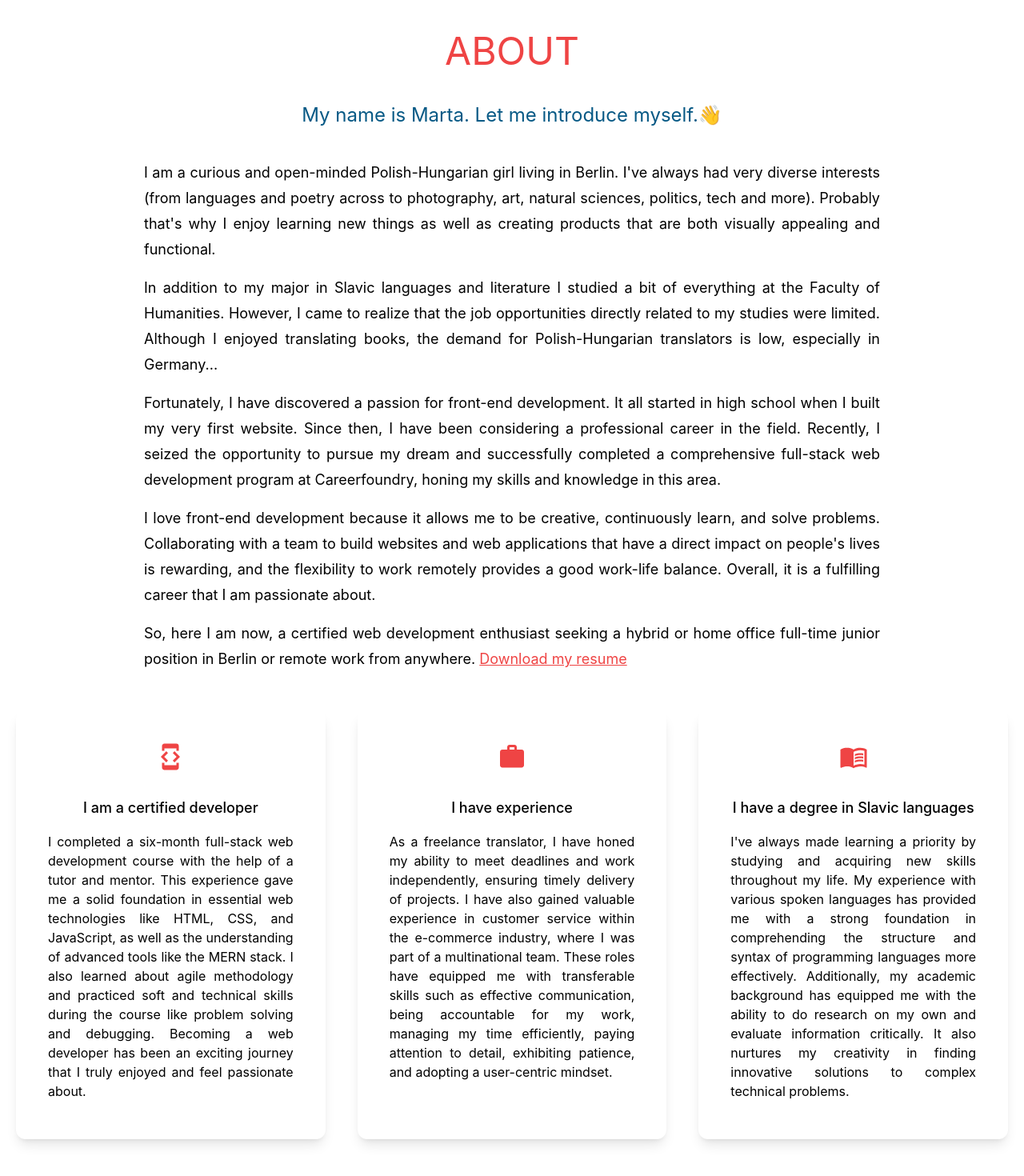
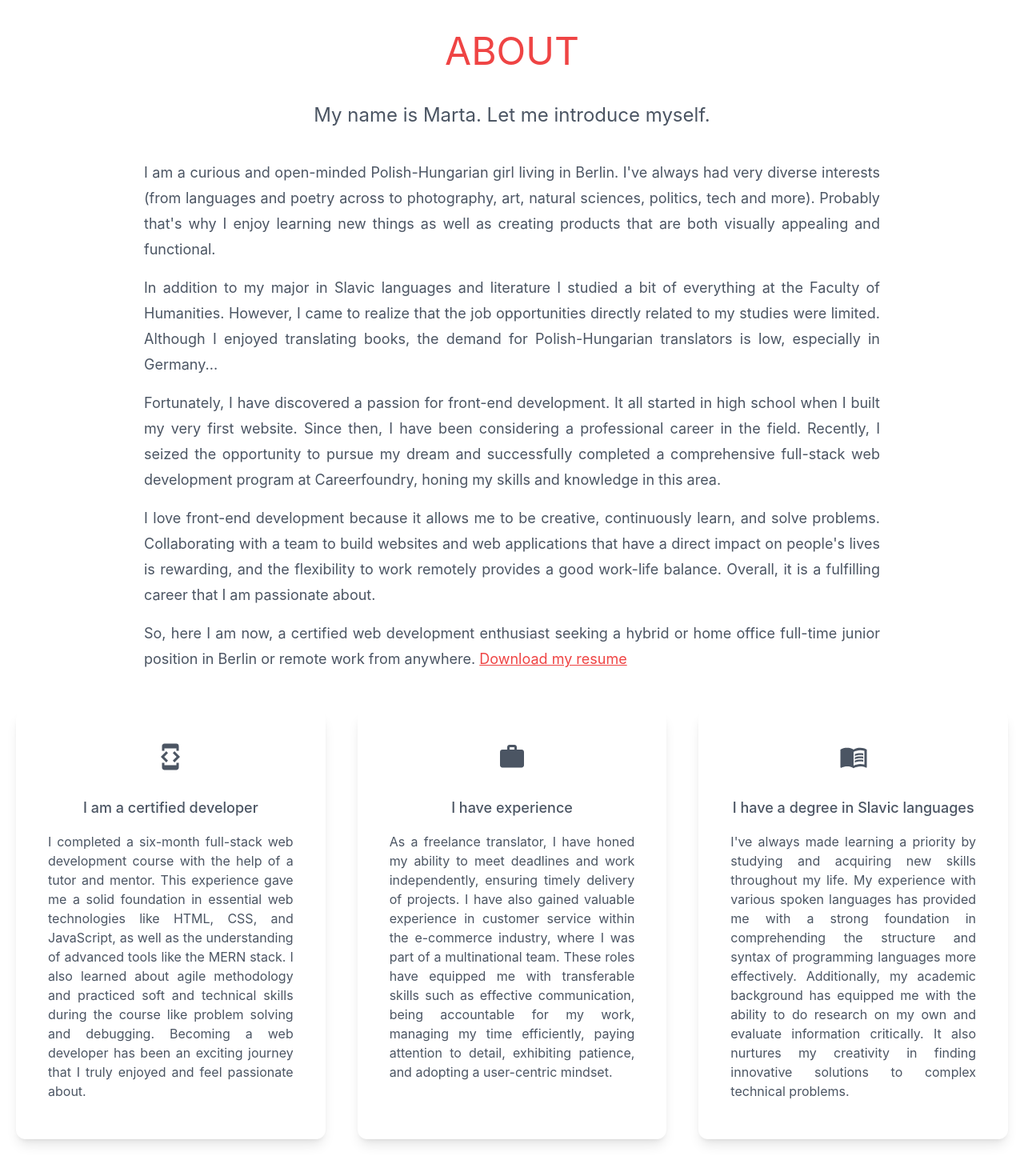
Before and after one commit to martalexaa/my-portfolio, a Next.js app: page / in a window 1280 px wide. Shown: the part 840-2310 px from the top of the page at 80% size. Built offline with nearby package versions, Linux system fonts and the light colour scheme.

Commit message:
Update index.js

```diff
--- a/pages/index.js
+++ b/pages/index.js
@@ -33,7 +33,7 @@ export default function Home() {
         <section className="min-h-screen text-center  w-full h-full" id="home">
           <div className="text-center p-10">
             <h2 className="text-4xl py-6 md:py-9 lg:py-10 md:text-5xl text-red-500 ">helloWorld</h2>
-            <h3 className="text-xl md:text-2xl pb-8 text-sky-800">I'm a web developer.
+            <h3 className="text-xl md:text-2xl pb-8 text-gray-600">I'm a web developer.
               I love to create beautiful and functional things!</h3>
           </div>
           <div >
@@ -41,7 +41,7 @@ export default function Home() {
               alt="a photo of me"
               className="w-72 h-72 mx-auto rounded-full relative overflow-hidden md:w-72 md:h-72 lg:w-96 lg:h-96" />
           </div>
-          <div className="text-4xl flex justify-center gap-16 pt-10 text-gray-600">
+          <div className="text-4xl flex justify-center gap-10 pt-10 text-sky-800">
             <a href="https://github.com/martalexaa"
               target="blank"
               className="hover:animate-pulse"><AiFillGithub /></a>
@@ -58,11 +58,12 @@ export default function Home() {
         </section>
 
         <section id="about" className="">
-          <div className="lg:px-40 text-center">
+          <div className="lg:px-40">
             <h3 className="text-4xl md:text-5xl pt-20 pb-5 md:pt-20 md:pb-10 text-center text-red-500">
               ABOUT</h3>
-            <h3 className="text-xl md:text-2xl pb-8 text-sky-800">
-              My name is Marta. Let me introduce myself.👋</h3>
+            <h3 className="text-xl md:text-2xl pb-8 text-gray-600 text-center">
+              My name is Marta. Let me introduce myself.</h3>
+            <div className="text-gray-600">
               <p className="text-lg py-2 leading-8 text-justify">
                 I am a curious and open-minded Polish-Hungarian girl living in Berlin. I've always had very diverse interests (from languages and poetry across to photography, art, natural sciences, politics, tech and more).
                 Probably that's why I enjoy learning new things as well as creating products that are both visually appealing and functional.</p>
@@ -87,13 +88,14 @@ export default function Home() {
                   rel="noopener noreferrer" download className="text-red-500 cursor-pointer underline">Download my resume</a>
               </p>
             </div>
+          </div>
           <div className="lg:flex gap-10">
             <div className="text-center shadow-lg p-10 rounded-xl my-10 flex-1">
-              <div className="flex-1 m-auto w-fit text-4xl text-red-500"><MdDeveloperMode /></div>
-              <h3 className="text-lg font-medium pt-8 pb-2  ">
+              <div className="flex-1 m-auto w-fit text-4xl text-gray-600"><MdDeveloperMode /></div>
+              <h3 className="text-lg font-medium pt-8 pb-2  text-gray-600">
                 I am a certified developer
               </h3>
-              <p className="py-2 text-justify">
+              <p className="py-2 text-justify text-gray-600">
                 I completed a six-month full-stack web development course with the help of a tutor and mentor.
                 This experience gave me a solid foundation in essential web technologies like HTML, CSS, and JavaScript, as well as the understanding of advanced tools like the MERN stack.
                 I also learned about agile methodology and practiced soft and technical skills during the course like problem solving and debugging.
@@ -101,11 +103,11 @@ export default function Home() {
               </p>
             </div>
             <div className="text-center shadow-lg p-10 rounded-xl my-10 flex-1">
-              <div className="flex-1 m-auto w-fit text-4xl text-red-500"><MdWork /></div>
-              <h3 className="text-lg font-medium pt-8 pb-2  ">
+              <div className="flex-1 m-auto w-fit text-4xl text-gray-600"><MdWork /></div>
+              <h3 className="text-lg font-medium pt-8 pb-2 text-gray-600">
                 I have experience
               </h3>
-              <p className="py-2 text-justify">
+              <p className="py-2 text-justify text-gray-600">
                 As a freelance translator, I have honed my ability to meet deadlines and work independently, ensuring timely delivery of projects.
                 I have also gained valuable experience in customer service within the e-commerce industry, where I was part of a multinational team.
                 These roles have equipped me with transferable skills such as effective communication, being accountable for my work, managing my time efficiently,
@@ -113,11 +115,11 @@ export default function Home() {
               </p>
             </div>
             <div className="text-center shadow-lg p-10 rounded-xl my-10 flex-1">
-              <div className="flex-1 m-auto w-fit text-4xl text-red-500"><MdMenuBook /></div>
-              <h3 className="text-lg font-medium pt-8 pb-2  ">
+              <div className="flex-1 m-auto w-fit text-4xl text-gray-600"><MdMenuBook /></div>
+              <h3 className="text-lg font-medium pt-8 pb-2 text-gray-600">
                 I have a degree in Slavic languages
               </h3>
-              <p className="py-2 text-justify">
+              <p className="py-2 text-justify text-gray-600">
                 I've always made learning a priority by studying and acquiring new skills throughout my life.
                 My experience with various spoken languages has provided me with a strong foundation in comprehending the structure and syntax of programming languages more effectively.
                 Additionally, my academic background has equipped me with the ability to do research on my own and evaluate information critically.
@@ -173,15 +175,15 @@ export default function Home() {
                 width={"100%"}
                 height={"100%"}
                 alt="a screenshot of my project" />
-              <p className="py-5 text-justify">The Meet App is a serverless, progressive web application (PWA) built with React using a test-driven development (TDD) approach.
+              <p className="py-5 text-justify md:text-lg">The Meet App is a serverless, progressive web application (PWA) built with React using a test-driven development (TDD) approach.
                 It utilizes the Google Calendar API to fetch upcoming events and allows users to search for events in a specific city.
                 With a focus on user experience, the Meet App includes features such as filtering events by city, expanding and collapsing event details,
                 specifying the number of events to display, and offline functionality that allows users to access cached data when there is no internet connection.</p>
               <div className="flex justify-between px-20">
                 <a href="https://martalexaa.github.io/meet/" target="blank"
-                  className="text-center cursor-pointer  border-2 border-solid border-white px-1">DEMO</a>
+                  className="text-center cursor-pointer  border-2 border-solid border-white px-1 text-xl bg-red-500 hover:bg-red-700 rounded-md">DEMO</a>
                 <a href="https://github.com/martalexaa/meet" target="blank"
-                  className="text-center cursor-pointer border-2 border-solid border-white px-1">CODE</a>
+                  className="text-center cursor-pointer border-2 border-solid border-white px-1 text-xl bg-red-500 hover:bg-red-700 rounded-md">CODE</a>
               </div>
             </div>
             <div className="basis-1/3 flex-1 p-4 rounded-xl bg-gray-700">
@@ -190,18 +192,18 @@ export default function Home() {
                 width={"100%"}
                 height={"100%"}
                 alt="a screenshot of my project" />
-              <p className="py-5 text-justify">The Movie App is a MERN stack web application that lets users access and save movie information. It includes multiple views for displaying movies, adding them to favorites, and managing user profile.
+              <p className="py-5 text-justify md:text-lg">The Movie App is a MERN stack web application that lets users access and save movie information. It includes multiple views for displaying movies, adding them to favorites, and managing user profile.
                 Built with React, Bootstrap, and Redux, the app offers a responsive UI, state routing for navigation, and is hosted on Netlify for easy access.
                 Designed to provide a user-friendly experience, the Movie App is a single-page, responsive web app for movie enthusiasts to easily access and manage their favorite movies.</p>
               <div className="flex justify-between gap-4">
                 <a href="https://martalexaa-movie-app.netlify.app/signup" target="blank"
-                  className="text-center cursor-pointer border-2 border-solid border-white px-1">DEMO</a>
+                  className="text-center cursor-pointer border-2 border-solid border-white px-1 text-xl bg-red-500 hover:bg-red-700 rounded-md">DEMO</a>
                 <a href="https://github.com/martalexaa/myFlix-client"
                   target="blank"
-                  className="text-center cursor-pointer border-2 border-solid border-white px-1">CODE</a>
+                  className="text-center cursor-pointer border-2 border-solid border-white px-1 text-xl bg-red-500 hover:bg-red-700 rounded-md">CODE</a>
                 <Link href="/myflix_case_study"
                   target="blank"
-                  className="text-center cursor-pointer border-2 border-solid border-white px-1">CASE STUDY</Link>
+                  className="text-center cursor-pointer border-2 border-solid border-white px-1 text-xl bg-red-500 hover:bg-red-700 rounded-md">CASE STUDY</Link>
               </div>
             </div>
             <div className="basis-1/3 flex-1 p-4 rounded-xl bg-gray-700">
@@ -210,15 +212,16 @@ export default function Home() {
                 width={"100%"}
                 height={"100%"}
                 alt="a screenshot of my project" />
-              <p className="py-5 text-justify">The Pokedex-App is a small web application developed using HTML, CSS, JavaScript, Bootstrap, and jQuery.
+              <p className="py-5 text-justify md:text-lg">The Pokedex-App is a small web application developed using HTML, CSS, JavaScript, Bootstrap, and jQuery.
                 It loads data from an external API, allowing users to view a list of items, click on a list item to view more details, search for items, and use additional UI patterns such as modals. The app is formatted according to ESLint rules and is hosted on GitHub Pages,
                 compatible with popular web browsers.
               </p>
+              <br></br>
               <div className="flex justify-between px-20">
                 <a href="https://martalexaa.github.io/pokedex-app" target="blank"
-                  className="text-center cursor-pointer border-2 border-solid border-white px-1">DEMO</a>
+                  className="text-center cursor-pointer border-2 border-solid border-white px-1 text-xl bg-red-500 hover:bg-red-700 rounded-md">DEMO</a>
                 <a href="https://github.com/martalexaa/pokedex-app" target="blank"
-                  className="text-center cursor-pointer border-2 border-solid border-white px-1">CODE</a>
+                  className="text-center cursor-pointer border-2 border-solid border-white px-1 text-xl bg-red-500 hover:bg-red-700 rounded-md">CODE</a>
               </div>
             </div>
             <div className="basis-1/3 flex-1 p-4 rounded-xl bg-gray-700">
@@ -227,16 +230,16 @@ export default function Home() {
                 width={"100%"}
                 height={"100%"}
                 alt="a screenshot of my project" />
-              <p className="py-5 text-justify">The Chat App is a mobile chat application developed using React Native that allows users to easily send messages, share images, and share their location with friends and family.
+              <p className="py-5 text-justify md:text-lg">The Chat App is a mobile chat application developed using React Native that allows users to easily send messages, share images, and share their location with friends and family.
                 It also provides offline messaging capability, allowing users to read their messages even when they are offline.
                 The app is built with React Native and can be run on Android smartphones or device emulators in Android Studio, with all dependencies outlined in the package.json file.</p>
               <div className="flex justify-between px-20">
                 <div className="flex justify-between px-20">
                   <a href="https://github.com/martalexaa/chat-app" target="blank"
-                    className="hidden text-center cursor-pointer border-2 border-solid border-white px-1">CODE</a>
+                    className="hidden text-center cursor-pointer border-2 border-solid border-white px-1 text-xl bg-red-500 hover:bg-red-700 rounded-md">CODE</a>
                 </div>
                 <a href="https://github.com/martalexaa/chat-app" target="blank"
-                  className="text-center cursor-pointer border-2 border-solid border-white px-1">CODE</a>
+                  className="text-center cursor-pointer border-2 border-solid border-white px-1 text-xl bg-red-500 hover:bg-red-700 rounded-md">CODE</a>
               </div>
             </div>
             <div className="basis-1/3 flex-1 p-4 rounded-xl bg-gray-700">
@@ -244,17 +247,17 @@ export default function Home() {
                 className="rounded-lg object-cover"
                 width={"100%"}
                 height={"100%"}
-                alt="a screenshot of my project" />
-              <p className="py-5 text-justify">The myFlix Backend API is a secure Node.js and Express application that provides movie information to users. It follows REST architecture, includes user authentication and authorization with JWT, data validation, and data security features.
+                alt="a screenshot of my project md:text-lg" />
+              <p className="py-5 text-justify md:text-lg">The myFlix Backend API is a secure Node.js and Express application that provides movie information to users. It follows REST architecture, includes user authentication and authorization with JWT, data validation, and data security features.
                 The API allows users to view and manage movies, directors, and genres. Tested with Postman, the API is hosted on GitHub and deployed to Render for easy access.
               </p>
               <div className="flex justify-between px-20">
                 <div className="flex justify-between px-20">
                   <a href="https://github.com/martalexaa/chat-app" target="blank"
-                    className="hidden text-center cursor-pointer border-2 border-solid border-white px-1">CODE</a>
+                    className="hidden text-center cursor-pointer border-2 border-solid border-white px-1 text-xl bg-red-500 hover:bg-red-700 rounded-md">CODE</a>
                 </div>
                 <a href="https://github.com/martalexaa/movie_api" target="blank"
-                  className="text-center cursor-pointer border-2 border-solid border-white px-1">CODE</a>
+                  className="text-center cursor-pointer border-2 border-solid border-white px-1 text-xl bg-red-500 hover:bg-red-700 rounded-md">CODE</a>
               </div>
             </div>
             <div className="basis-1/3 flex-1 p-4 rounded-xl bg-gray-700">
@@ -263,16 +266,16 @@ export default function Home() {
                 width={"100%"}
                 height={"100%"}
                 alt="a screenshot of my project" />
-              <p className="py-5 text-justify">I built this portfolio website with Next.js and Tailwind, offering benefits such as server-side rendering, static site generation, easy deployment, and seamless client-side routing.
+              <p className="py-5 text-justify md:text-lg">I built this portfolio website with Next.js and Tailwind, offering benefits such as server-side rendering, static site generation, easy deployment, and seamless client-side routing.
                 Tailwind's pre-designed components and responsive layout classes speed up development.
                 The combination of Next.js and Tailwind creates a fast, responsive, and visually appealing portfolio website that showcases my skills and projects efficiently.</p>
               <div className="flex justify-between px-20">
                 <div className="flex justify-between px-20">
                   <a href="https://github.com/martalexaa/chat-app" target="blank"
-                    className="hidden text-center cursor-pointer border-2 border-solid border-white px-1">CODE</a>
+                    className="hidden text-center cursor-pointer border-2 border-solid border-white px-1 text-xl bg-red-500 hover:bg-red-700 rounded-md">CODE</a>
                 </div>
                 <a href="https://github.com/martalexaa/my-portfolio" target="blank"
-                  className="text-center cursor-pointer border-2 border-solid border-white px-1">CODE</a>
+                  className="text-center cursor-pointer border-2 border-solid border-white px-1 text-xl bg-red-500 hover:bg-red-700 rounded-md">CODE</a>
               </div>
             </div>
 
@@ -280,16 +283,16 @@ export default function Home() {
         </section>
 
         <section id="contact">
-          <h3 className="text-4xl md:text-5xl pt-20 pb-10 text-center text-red-500 ">CONTACT</h3>
+          <h3 className="text-4xl md:text-5xl pt-20 text-center text-red-500 ">CONTACT</h3>
           <div className="p-30 text-center my-10 h-96">
-            <h3 className="text-xl md:text-2xl p-5  text-sky-800">Are you interested in working with me? Let's get in touch.</h3>
-            <ul className="py-20 md:text-xl">
+            <h3 className="text-xl md:text-2xl p-5  text-gray-600">Are you interested in working with me? Let's get in touch.</h3>
+            <ul className="pt-20 pb-10 md:text-xl text-gray-600">
               <li className="pb-4">martalexa@gmail.com</li>
               <li className="pb-4">Skype: live:martalexa_2</li>
               <li className="pb-4">+49 1773271140</li>
             </ul>
           </div>
-          <div className="text-4xl flex justify-center gap-10 md:gap-16 text-gray-600 my-10">
+          <div className="text-4xl flex justify-center gap-10 text-sky-800 mb-10">
             <a href="https://github.com/martalexaa"
               target="blank"
               className="hover:animate-pulse"><AiFillGithub /></a>
```
Lines whose indentation alone changed are shown as unchanged.
